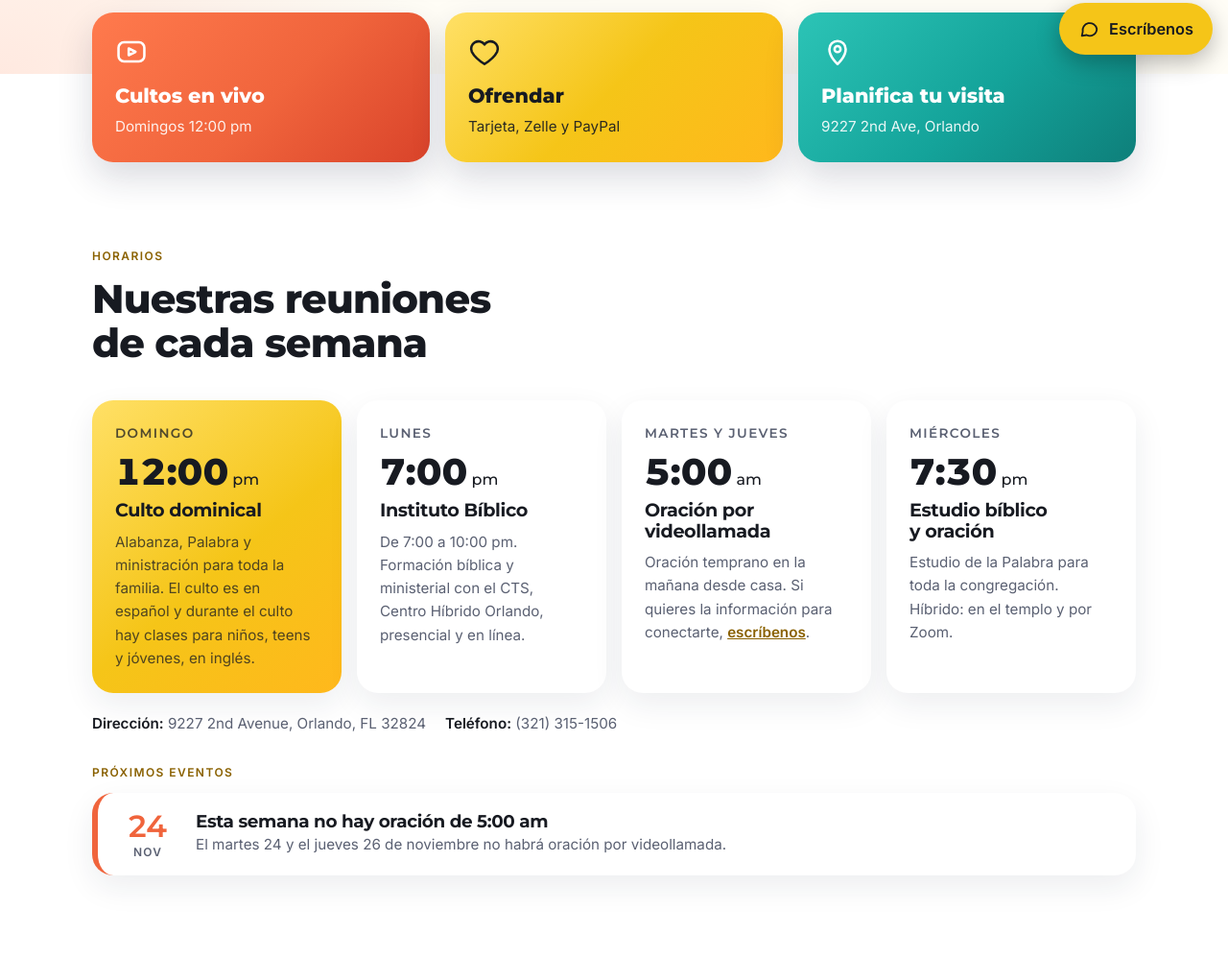
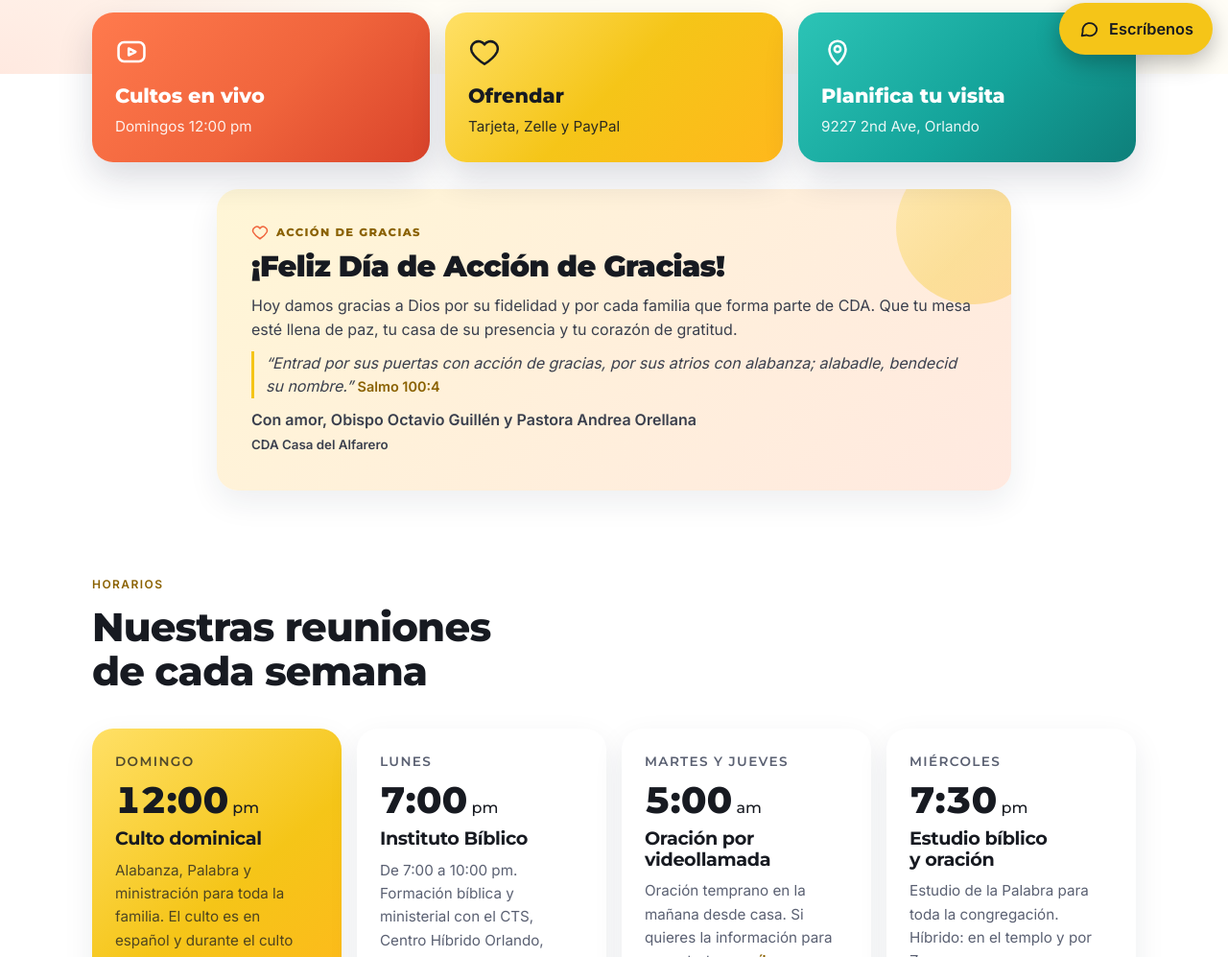
Before and after one commit to MCommunications-prog/CDA-Web, a plain HTML site: page index.html in a window 1280 px wide. Shown: the part 727-1724 px from the top of the page at 96% size. Drawn offline with Linux system fonts and the light colour scheme.

Commit message:
Saludo de Acción de Gracias en inicio (se oculta solo después del 27-nov) (#2)
Claude-Session: https://claude.ai/code/session_01BsrmYjG6S9Kvaxesev26kG

Co-authored-by: Claude <noreply@anthropic.com>

```diff
--- a/index.html
+++ b/index.html
@@ -472,6 +472,30 @@ footer .motto{font-weight:800;color:var(--ink)}
     <a class="qcard q1 reveal" href="#en-vivo"><svg viewBox="0 0 24 24"><rect x="2.5" y="5" width="19" height="14" rx="4"/><path d="m10 9.5 5 2.5-5 2.5z"/></svg><b>Cultos en vivo</b><span>Domingos 12:00 pm</span></a>
     <a class="qcard q2 reveal" href="#ofrendar"><svg viewBox="0 0 24 24"><path d="M12 21s-7-4.4-9.3-9A5.4 5.4 0 0 1 12 6.6 5.4 5.4 0 0 1 21.3 12C19 16.6 12 21 12 21z"/></svg><b>Ofrendar</b><span>Tarjeta, Zelle y PayPal</span></a>
     <a class="qcard q3 reveal" href="#visitanos"><svg viewBox="0 0 24 24"><path d="M12 21s-6-5.3-6-11a6 6 0 0 1 12 0c0 5.7-6 11-6 11z"/><circle cx="12" cy="10" r="2.2"/></svg><b>Planifica tu visita</b><span>9227 2nd Ave, Orlando</span></a>
+  </div>
+
+  <div class="wrap tg-wrap">
+<style>
+.tg-wrap{margin-top:28px;max-width:860px}
+.tg-card{position:relative;overflow:hidden;border-radius:22px;padding:clamp(22px,4vw,36px);background:linear-gradient(135deg,#fff6d6 0%,#ffe9e0 100%);color:#171a21;box-shadow:0 12px 32px rgba(23,32,64,.08);display:flex;flex-direction:column;gap:10px}
+.tg-card::after{content:"";position:absolute;right:-40px;top:-40px;width:160px;height:160px;border-radius:50%;background:linear-gradient(135deg,#ffe066,#f5c518 55%,#ffb81c);opacity:.35}
+.tg-card>*{position:relative;z-index:1}
+.tg-eyebrow{font-family:"Montserrat",system-ui,sans-serif;font-weight:800;font-size:.72rem;letter-spacing:.12em;text-transform:uppercase;color:#8a6100;display:flex;align-items:center;gap:8px}
+.tg-eyebrow svg{width:18px;height:18px;fill:none;stroke:#f0643c;stroke-width:2;stroke-linecap:round;stroke-linejoin:round}
+.tg-card h2,.tg-card h3{margin:0;font-family:"Montserrat",system-ui,sans-serif;font-weight:900;font-size:clamp(1.35rem,3.6vw,1.9rem);line-height:1.15;color:#171a21}
+.tg-card p{margin:0;color:#3a3f4d;line-height:1.55}
+.tg-verse{border-left:3px solid #f5c518;padding-left:12px;font-style:italic;color:#171a21}
+.tg-verse b{font-style:normal;font-weight:700;color:#8a6100;font-size:.9em}
+.tg-firma{font-weight:600;color:#171a21}
+</style>
+<div class="tg-card" id="gracias2026" data-hasta="2026-11-27T23:59:59-05:00">
+  <span class="tg-eyebrow"><svg viewBox="0 0 24 24"><path d="M12 21s-7-4.4-9.3-9A5.4 5.4 0 0 1 12 6.6 5.4 5.4 0 0 1 21.3 12C19 16.6 12 21 12 21z"/></svg>Acción de Gracias</span>
+  <h2>¡Feliz Día de Acción de Gracias!</h2>
+  <p>Hoy damos gracias a Dios por su fidelidad y por cada familia que forma parte de CDA. Que tu mesa esté llena de paz, tu casa de su presencia y tu corazón de gratitud.</p>
+  <p class="tg-verse">“Entrad por sus puertas con acción de gracias, por sus atrios con alabanza; alabadle, bendecid su nombre.” <b>Salmo 100:4</b></p>
+  <p class="tg-firma">Con amor, Obispo Octavio Guillén y Pastora Andrea Orellana<br><small>CDA Casa del Alfarero</small></p>
+</div>
+<script>(function(){var e=document.getElementById('gracias2026');if(e&&new Date()>new Date(e.dataset.hasta)){var w=e.closest('.tg-wrap');(w||e).remove()}})();</script>
   </div>
 
   <section class="band" id="horarios">
```
